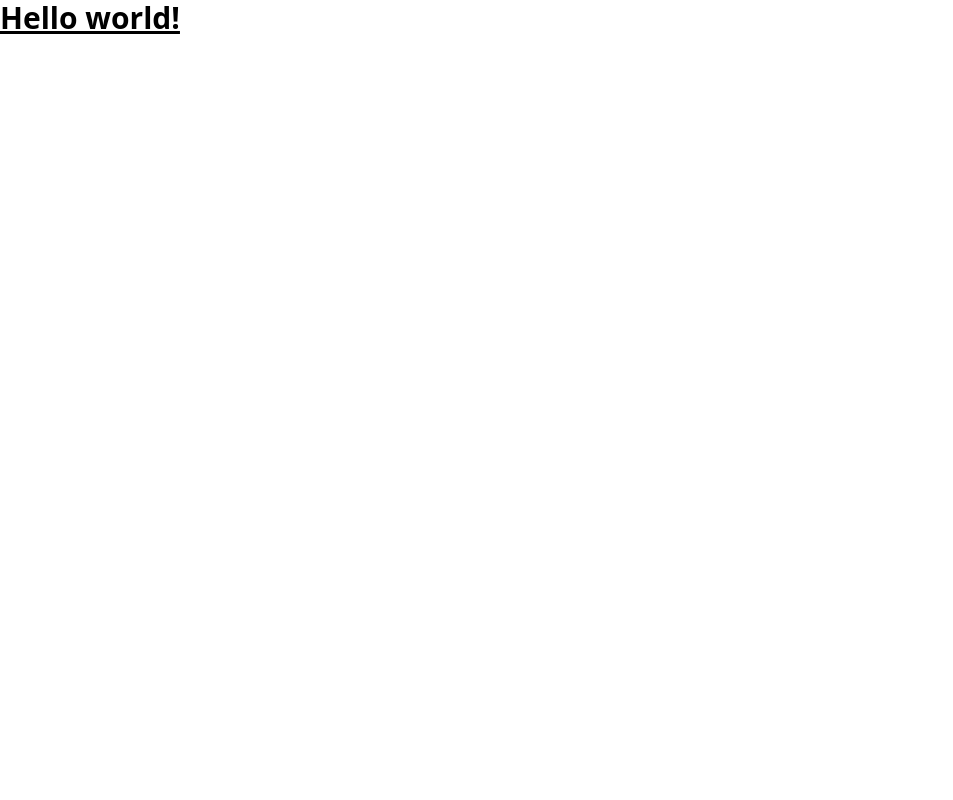
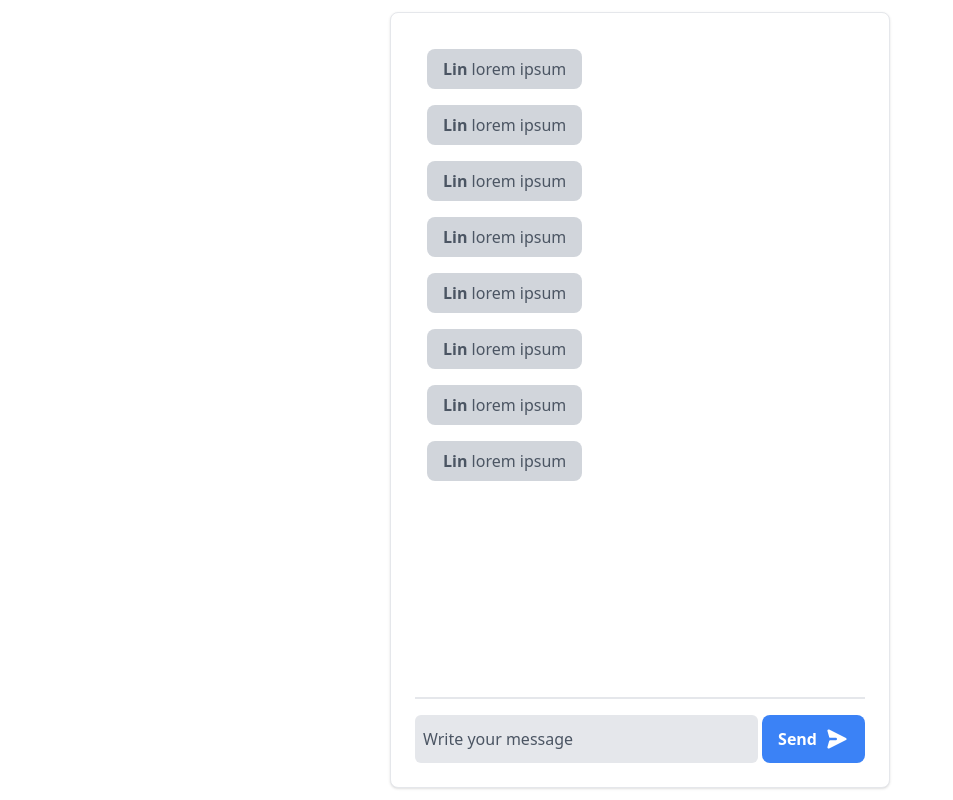
Before and after one commit to YanLinAung/chat-demo, a Vue app: page / in a window 1280 px wide. Shown: the whole page, without its empty margins (0-953 px from the left). Built offline with nearby package versions, Linux system fonts and the light colour scheme.

Commit message:
chat ui added

```diff
--- a/src/App.vue
+++ b/src/App.vue
@@ -3,7 +3,87 @@
 </script>
 
 <template>
-  <h1 class="text-3xl font-bold underline">
-    Hello world!
-  </h1>
+  <div class="flex justify-center align-center h-screen">
+  <div class="flex flex-col  h-auto justify-between min-w-max mx-auto my-3
+  block p-6 bg-white border border-gray-200 rounded-lg shadow w-[500px]">
+
+  <div
+      class="flex flex-col space-y-4 p-3 overflow-y-auto scrollbar-thumb-blue w-full
+          scrollbar-thumb-rounded scrollbar-track-blue-lighter scrollbar-w-2 scrolling-touch">
+
+          <div>
+            <span class="px-4 py-2 rounded-lg inline-block bg-gray-300 text-gray-600">
+              <span class="font-bold font-italic">Lin</span>
+              lorem ipsum
+            </span>
+          </div>
+
+          <div class="mb-2">
+            <span class="px-4 py-2 rounded-lg inline-block bg-gray-300 text-gray-600">
+              <span class="font-bold font-italic">Lin</span>
+              lorem ipsum
+            </span>
+          </div>
+
+          <div class="mb-2">
+            <span class="px-4 py-2 rounded-lg inline-block bg-gray-300 text-gray-600">
+              <span class="font-bold font-italic">Lin</span>
+              lorem ipsum
+            </span>
+          </div>
+
+          <div class="mb-2">
+            <span class="px-4 py-2 rounded-lg inline-block bg-gray-300 text-gray-600">
+              <span class="font-bold font-italic">Lin</span>
+              lorem ipsum
+            </span>
+          </div>
+
+          <div class="mb-2">
+            <span class="px-4 py-2 rounded-lg inline-block bg-gray-300 text-gray-600">
+              <span class="font-bold font-italic">Lin</span>
+              lorem ipsum
+            </span>
+          </div>
+
+          <div class="mb-2">
+            <span class="px-4 py-2 rounded-lg inline-block bg-gray-300 text-gray-600">
+              <span class="font-bold font-italic">Lin</span>
+              lorem ipsum
+            </span>
+          </div>
+
+          <div class="mb-2">
+            <span class="px-4 py-2 rounded-lg inline-block bg-gray-300 text-gray-600">
+              <span class="font-bold font-italic">Lin</span>
+              lorem ipsum
+            </span>
+          </div>
+
+          <div class="mb-2">
+            <span class="px-4 py-2 rounded-lg inline-block bg-gray-300 text-gray-600">
+              <span class="font-bold font-italic">Lin</span>
+              lorem ipsum
+            </span>
+          </div>
+
+        </div>
+
+        <div class="border-t-2 border-gray-200 pt-4 mt-2">
+          <div class="flex gap-x-1">
+            <input type="text" placeholder="Write your message"
+                   class="w-full focus:outline-none focus:placeholder-gray-400
+                  text-gray-600 placeholder-gray-600 bg-gray-200 rounded-md px-2">
+            <button type="button" class="inline-flex items-center justify-center rounded-lg px-4 py-3
+              transition duration-500 ease-in-out text-white bg-blue-500 hover:bg-blue-400 focus:outline-none">
+              <span class="font-bold">Send</span>
+              <svg xmlns="http://www.w3.org/2000/svg" viewBox="0 0 20 20" fill="currentColor"
+                   class="h-6 w-6 ml-2 transform rotate-90">
+                <path d="M10.894 2.553a1 1 0 00-1.788 0l-7 14a1 1 0 001.169 1.409l5-1.429A1 1 0 009 15.571V11a1 1 0 112 0v4.571a1 1 0 00.725.962l5 1.428a1 1 0 001.17-1.408l-7-14z"></path>
+              </svg>
+            </button>
+          </div>
+        </div>
+    </div>
+  </div>
 </template>
```
